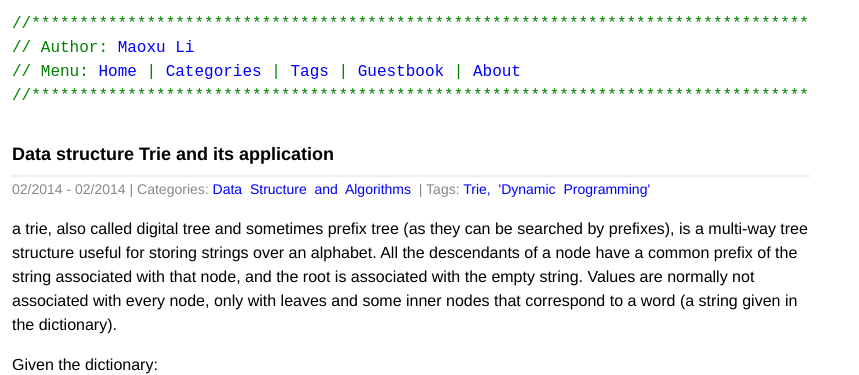
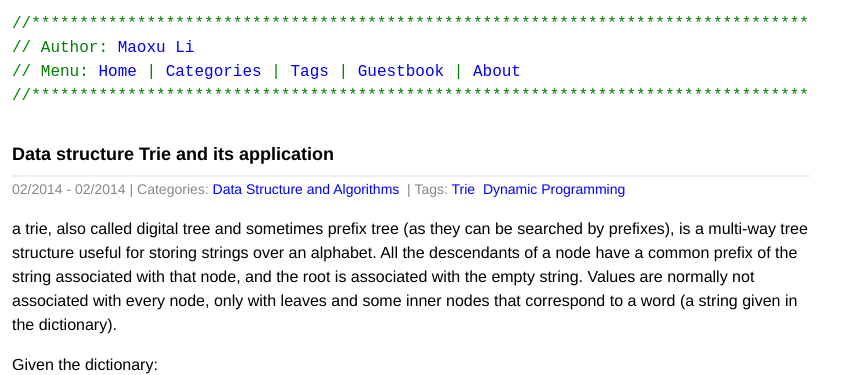
Before and after one commit to maoxuli/portfolio.maoxuli.com, a Jekyll site: the page built from _posts/2014-02-18-trie-and-its-application.md, in a window 1280 px wide and 900 px high. Shown: the top 375 px of the window, without its empty margins (0-859 px from the left). Built offline with Jekyll 4.4.1, drawn with Linux system fonts in a browser that asks for light colours; Markdown is read by kramdown in place of the engine named in the settings; comment, search, counter and statistics services are not loaded.

```diff
--- a/_posts/2014-02-18-trie-and-its-application.md
+++ b/_posts/2014-02-18-trie-and-its-application.md
@@ -1,8 +1,11 @@
 ---
 layout: post
 title: "Data structure Trie and its application"
-categories: 'Data Structure and Algorithms'
-tags: Trie, 'Dynamic Programming'
+categories:
+- Data Structure and Algorithms
+tags:
+- Trie
+- Dynamic Programming
 close: 2014-02-20
 ---
 
```
